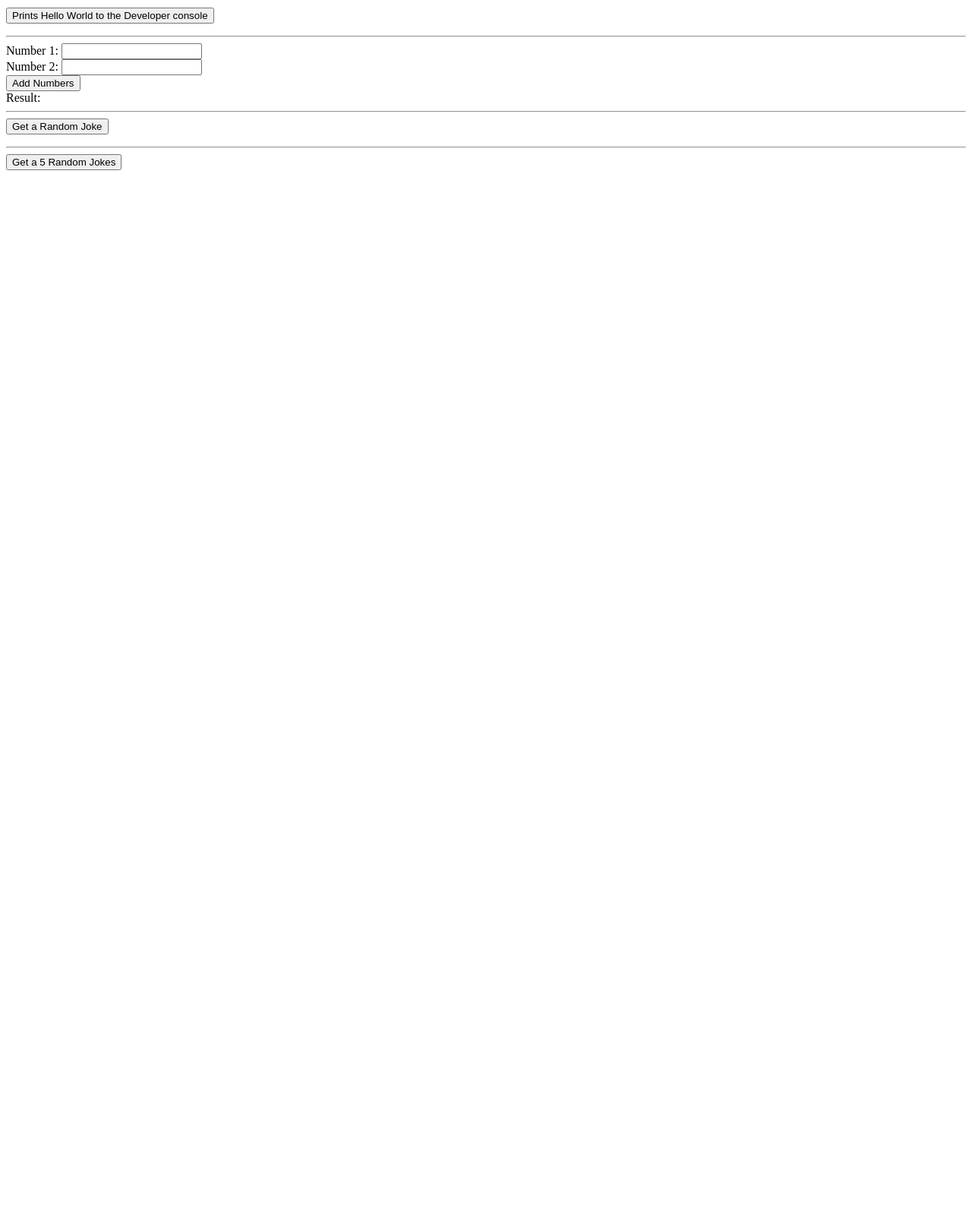
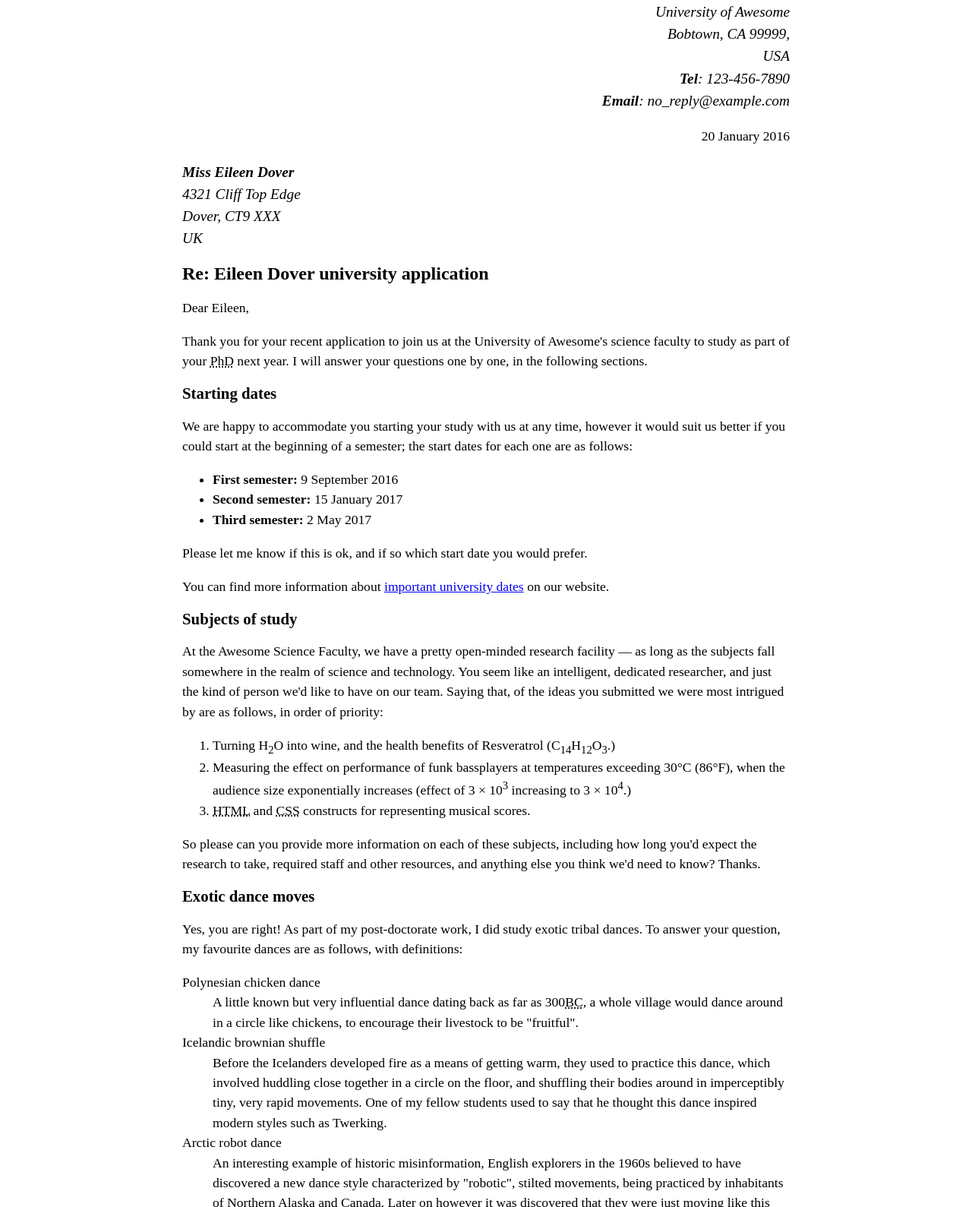
Before and after one commit to lucasberry12/M3.2-Lab, a website: page index.html in a window 1280 px wide. Shown: the part 76-1665 px from the top of the page at 76% size. Before the commit the page ends 800 px from the top, so only its background shows below. Drawn offline with Linux system fonts and the light colour scheme.

Commit message:
Converted text to HTML

```diff
--- a/css/style.css
+++ b/css/style.css
@@ -1,29 +1,32 @@
-h1{
-  border-color: #d3e644;
-  border-style: dashed;
+body {
+  max-width: 800px;
+  margin: 0 auto;
 }
 
-table {
-  border-collapse: collapse;
-  width: 100%;
-  margin-bottom: 20px;
+.sender-column {
+  text-align: right;
 }
 
-th, td {
-  padding: 12px 15px;
-  text-align: left;
-  border-bottom: 1px solid #ddd;
+h1 {
+  font-size: 1.5em;
 }
 
-th {
-  background-color: #f2f2f2;
-  font-weight: bold;
+h2 {
+  font-size: 1.3em;
 }
 
-tbody tr:nth-child(even) {
-  background-color: #f9f9f9;
+p,
+ul,
+ol,
+dl,
+address {
+  font-size: 1.1em;
 }
 
-tbody tr:hover {
-  background-color: #e9e9e9;
+p,
+li,
+dd,
+dt,
+address {
+  line-height: 1.5;
 }
--- a/index.html
+++ b/index.html
@@ -1,108 +1,173 @@
-<!doctype html>
-<html>
+<!DOCTYPE html>
 
-<head>
-  <meta charset="utf-8">
-  <title>Hello World!</title>
-  <meta name="description" content="">
-  <meta name="viewport" content="width=device-width, initial-scale=1">
-  <link rel="stylesheet" href="css/style.css">
-  <link rel="shortcut icon" href="img/favicon.ico">
-</head>
+<html lang="en-US">
+  <head>
+    <title>Eileen Dover University Application</title>
+    <meta charset="utf-8" />
+    <meta name="author" content="Dr. Eleanor Gaye" />
+    <link rel="stylesheet" href="css/style.css" />
+  </head>
 
-<body>
-  <h1>HTML Rocks!</h1>
-  <p>
-    <button  onclick="helloWorld()">Prints Hello World to the Developer console</button>
-  </p>
-  <hr>
-  <form id="addForm">
-    <label for="num1">Number 1:</label>
-    <input type="number" id="num1" name="num1" required>
-    <br>
-    <label for="num2">Number 2:</label>
-    <input type="number" id="num2" name="num2" required>
-    <br>
-    <button type="submit">Add Numbers</button>
-  </form>
+  <body>
+    <address class="sender-column">
+      <p>
+        <strong><em>Dr. Eleanor Gaye</em></strong
+        ><br />
+        <em>Awesome Science faculty</em><br />
+        <em>University of Awesome</em><br />
+        <em>Bobtown, CA 99999,</em><br />
+        <em>USA</em><br />
+        <em><strong>Tel</strong>: 123-456-7890</em><br />
+        <em><strong>Email</strong>: no_reply@example.com</em>
+      </p>
+    </address>
 
-  <label id="result">Result:</label>
+    <p class="sender-column">
+      <time datetime="2016-01-20">20 January 2016</time>
+    </p>
 
-  <hr>
+    <address>
+      <p>
+        <strong><em>Miss Eileen Dover</em></strong
+        ><br />
+        <em>4321 Cliff Top Edge</em><br />
+        <em>Dover, CT9 XXX</em><br />
+        <em>UK</em><br />
+      </p>
+    </address>
 
-  <button id="jokeButton">Get a Random Joke</button>
-  <p id="joke"></p>
+    <h1>Re: Eileen Dover university application</h1>
 
-  <hr>
-  <button id="jokeButtonTable">Get a  5 Random Jokes</button>
-  <table id="jokeTable"></table>
+    <p>Dear Eileen,</p>
+    <p>
+      Thank you for your recent application to join us at the University of
+      Awesome's science faculty to study as part of your
+      <abbr title="Doctor of Philosophy">PhD</abbr> next year. I will answer
+      your questions one by one, in the following sections.
+    </p>
 
-  <script type="module" script="js/main.js">
-    import {helloWorld, add, fetchRandomJoke, fetch5RandomJokes} from './js/main.js';
+    <h2>Starting dates</h2>
 
-    // This shows how to assign a function to the window object
-    // so that it can be called from the browser console
-    window.helloWorld = helloWorld;
+    <p>
+      We are happy to accommodate you starting your study with us at any time,
+      however it would suit us better if you could start at the beginning of a
+      semester; the start dates for each one are as follows:
+    </p>
 
-    // This shows how to add an event listener to a button in the HTML
-    // and call a function when the button is clicked
-    const form = document.getElementById('addForm');
-    form.addEventListener('submit', function(e) {
-      e.preventDefault();
-      const num1 = parseFloat(document.getElementById('num1').value);
-      const num2 = parseFloat(document.getElementById('num2').value);
-      try{
-        const result = add(num1, num2);
-        document.getElementById('result').textContent = `Result: ${result}`;
-      }catch(e){
-        console.error(e);
-        document.getElementById('result').textContent = `Error: ${e.message}`;
-      }
+    <ul>
+      <li>
+        <strong>First semester:</strong>
+        <time datetime="2016-09-09">9 September 2016</time>
+      </li>
+      <li>
+        <strong>Second semester:</strong>
+        <time datetime="2017-01-15">15 January 2017</time>
+      </li>
+      <li>
+        <strong>Third semester:</strong>
+        <time datetime="2017-05-02">2 May 2017</time>
+      </li>
+    </ul>
 
-    });
+    <p>
+      Please let me know if this is ok, and if so which start date you would
+      prefer.
+    </p>
 
-    // this shows how to add an event listener to a button in the HTML
-    // that calls a function that fetches a random joke from an API
-    // and displays it on the page
-    const jokebtn = document.getElementById('jokeButton');
-    const jokeresult = document.getElementById('joke');
-    jokebtn.addEventListener('click', async () => {
-      try {
-        jokeresult.textContent = 'Loading...';
-        const joke = await fetchRandomJoke();
-        document.getElementById('joke').textContent = joke;
-      } catch (e) {
-        console.error(e);
-        document.getElementById('joke').textContent = `Error: ${e.message}`;
-      }
-    });
+    <p>
+      You can find more information about
+      <a href="http://example.com" title="University Home Page"
+        >important university dates</a
+      >
+      on our website.
+    </p>
 
-    // this shows how to add an event listener to a button in the HTML
-    // that calls a function that fetches 5 random jokes from an API
-    // and displays them in a table on the page
-    const jokeTableBtn = document.getElementById('jokeButtonTable');
-    const jokeTable = document.getElementById('jokeTable');
-    jokeTableBtn.addEventListener('click', async () => {
-      try {
-        jokeTable.textContent = 'Loading...';
-        const joke = await fetch5RandomJokes();
-        jokeTable.innerHTML = `
-              <thead>
-              <tr>
-                <th>Joke</th>
-              </tr>
-              </thead>
-              <tbody>
-              ${joke.map(j => `<tr><td>${j}</td></tr>`).join('')}
-              </tbody>
-            `;
-      } catch (e) {
-        console.error(e);
-        document.getElementById('joke').textContent = `Error: ${e.message}`;
-      }
-    });
-  </script>
+    <h2>Subjects of study</h2>
 
-</body>
+    <p>
+      At the Awesome Science Faculty, we have a pretty open-minded research
+      facility — as long as the subjects fall somewhere in the realm of science
+      and technology. You seem like an intelligent, dedicated researcher, and
+      just the kind of person we'd like to have on our team. Saying that, of the
+      ideas you submitted we were most intrigued by are as follows, in order of
+      priority:
+    </p>
 
+    <ol>
+      <li>
+        Turning H<sub>2</sub>O into wine, and the health benefits of Resveratrol
+        (C<sub>14</sub>H<sub>12</sub>O<sub>3</sub>.)
+      </li>
+      <li>
+        Measuring the effect on performance of funk bassplayers at temperatures
+        exceeding 30°C (86°F), when the audience size exponentially increases
+        (effect of 3 × 10<sup>3</sup> increasing to 3 × 10<sup>4</sup>.)
+      </li>
+      <li>
+        <abbr title="Hypertext Markup Language">HTML</abbr> and
+        <abbr title="Cascading Style Sheets">CSS</abbr> constructs for
+        representing musical scores.
+      </li>
+    </ol>
+
+    <p>
+      So please can you provide more information on each of these subjects,
+      including how long you'd expect the research to take, required staff and
+      other resources, and anything else you think we'd need to know? Thanks.
+    </p>
+
+    <h2>Exotic dance moves</h2>
+
+    <p>
+      Yes, you are right! As part of my post-doctorate work, I did study exotic
+      tribal dances. To answer your question, my favourite dances are as
+      follows, with definitions:
+    </p>
+
+    <dl>
+      <dt>Polynesian chicken dance</dt>
+      <dd>
+        A little known but very influential dance dating back as far as 300<abbr
+          title="Before Christ"
+          >BC</abbr
+        >, a whole village would dance around in a circle like chickens, to
+        encourage their livestock to be "fruitful".
+      </dd>
+      <dt>Icelandic brownian shuffle</dt>
+      <dd>
+        Before the Icelanders developed fire as a means of getting warm, they
+        used to practice this dance, which involved huddling close together in a
+        circle on the floor, and shuffling their bodies around in imperceptibly
+        tiny, very rapid movements. One of my fellow students used to say that
+        he thought this dance inspired modern styles such as Twerking.
+      </dd>
+      <dt>Arctic robot dance</dt>
+      <dd>
+        An interesting example of historic misinformation, English explorers in
+        the 1960s believed to have discovered a new dance style characterized by
+        "robotic", stilted movements, being practiced by inhabitants of Northern
+        Alaska and Canada. Later on however it was discovered that they were
+        just moving like this because they were really cold.
+      </dd>
+    </dl>
+
+    <p>
+      For more of my research, see my
+      <a
+        href="http://example.com"
+        title="Dr. Eleanor Gaye Exotic Dance Research"
+        >exotic dance research page</a
+      >.
+    </p>
+
+    <p>Yours sincerely,</p>
+    <p>Dr Eleanor Gaye</p>
+
+    <p>
+      University of Awesome motto: <q>Be awesome to each other.</q> --
+      <cite
+        >The memoirs of Bill S Preston, <abbr title="Esquire">Esq</abbr></cite
+      >
+    </p>
+  </body>
 </html>
```
